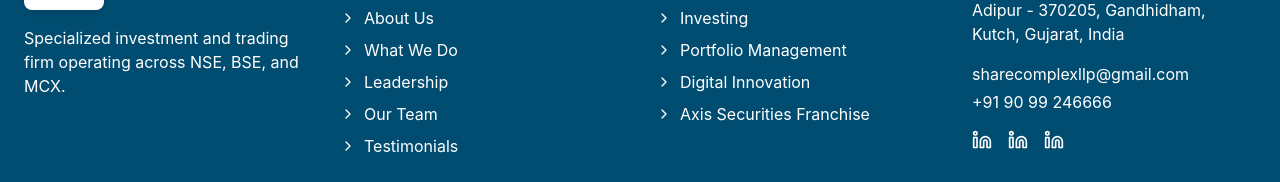
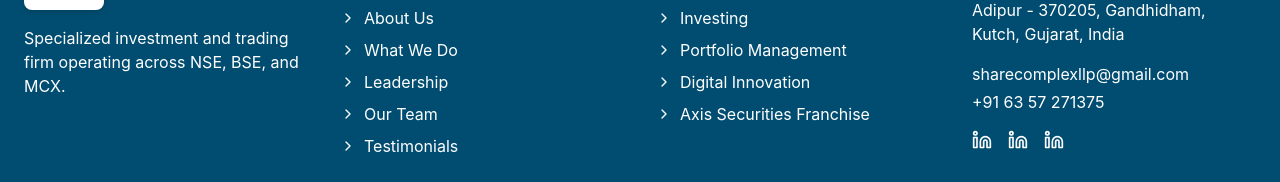
Before and after one commit to sharecomplexllp/company-website, a React (Vite) app: page / in a window 1280 px wide. Shown: the part 918-1100 px from the top of the page. Built offline with nearby package versions, Linux system fonts and the light colour scheme.

Commit message:
updated footer.tsx

```diff
--- a/src/components/Footer.tsx
+++ b/src/components/Footer.tsx
@@ -96,7 +96,7 @@ export const Footer = () => {
             </p>
             <p className="mt-1">
               <a href="tel:+919099246666" className="hover:text-brand-light-blue transition-colors">
-                +91 90 99 246666
+                +91 63 57 271375
               </a>
             </p>
             <div className="mt-4 flex space-x-4">
```
